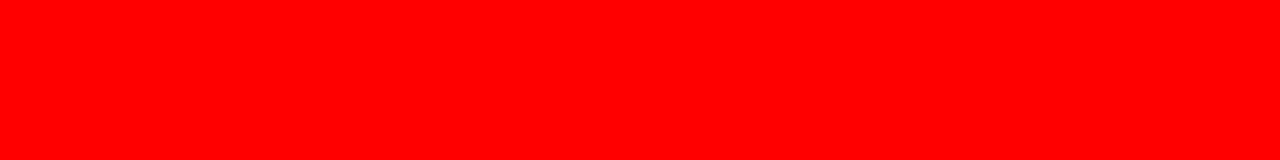
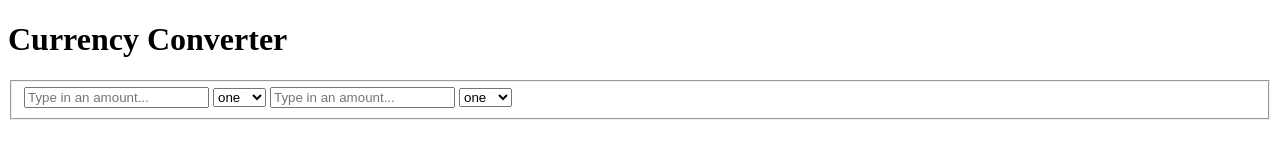
Before and after one commit to ivanburda1986/ExchangeRates, a website: page dist/index.html in a window 1280 px wide. Drawn offline with Linux system fonts and the light colour scheme; no server answers.

Commit message:
successfully called the csas sandbox rates api

```diff
--- a/scss/main.scss
+++ b/scss/main.scss
@@ -1,4 +1,4 @@
-$color: red;
+$color: white;
 
 body {
   background: $color;
```
Also changed, not shown: dist/api-rates.js (added), dist/app.js (added), dist/css/main.css, dist/index.html.
